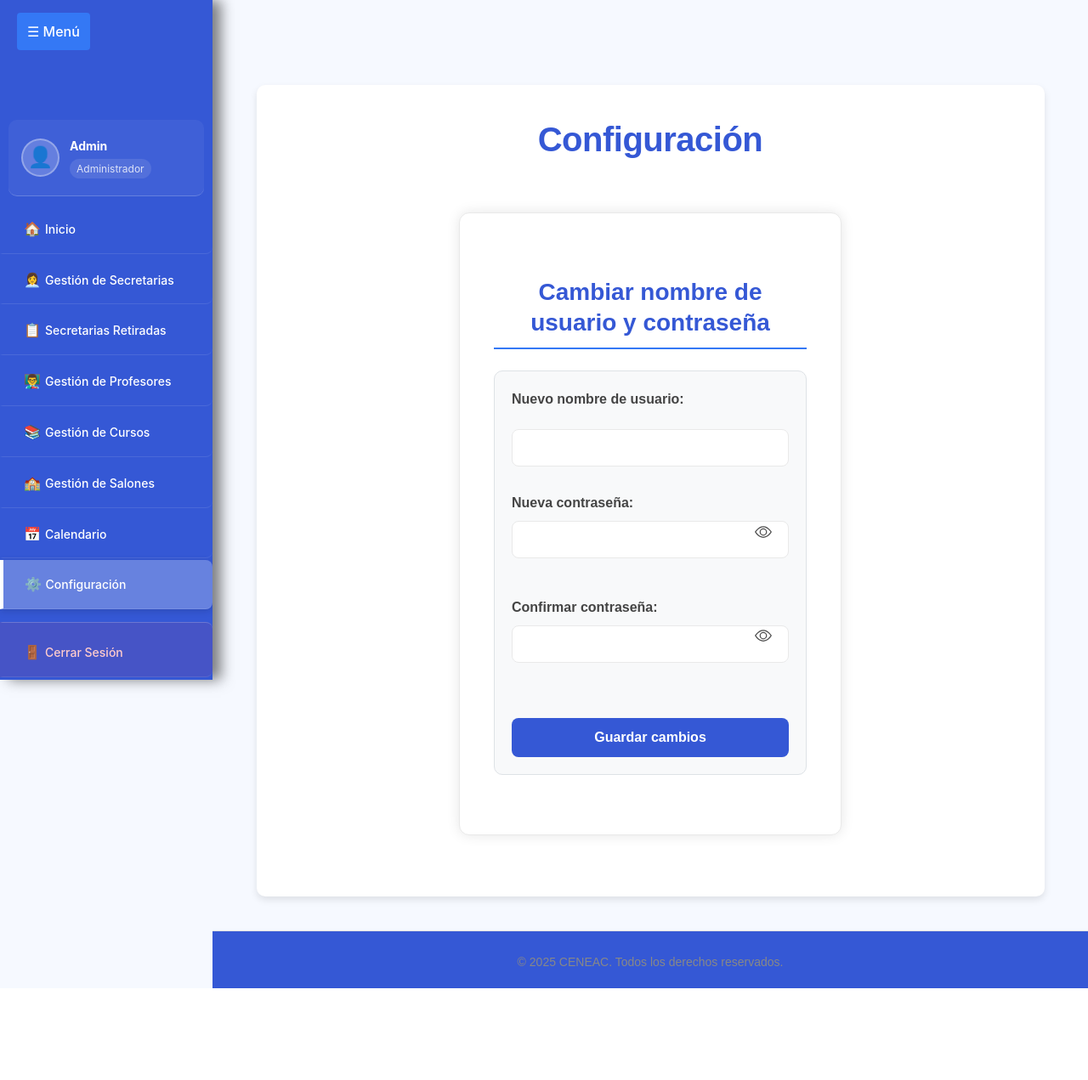
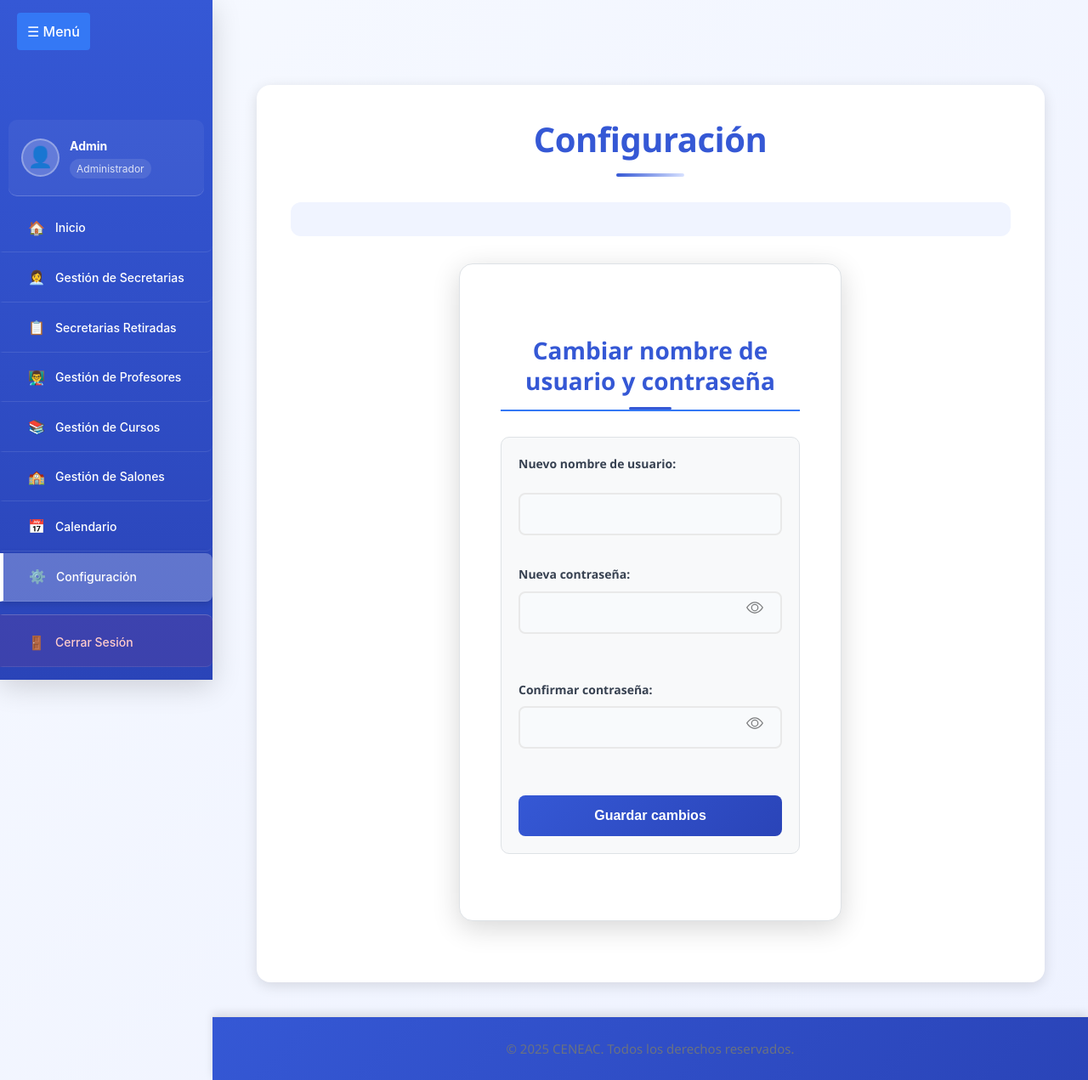
Before and after one commit to bestrolla/ceneac, a PHP site: page /ceneac/admin/configuracion/vista/configuracion.php in a window 1280 px wide. Shown: the whole page at 85% size. Before the commit the page ends 1163 px from the top, so only its background shows below. Run offline with PHP 8.4, Linux system fonts and the light colour scheme.

Commit message:
configuracion/vista/styles.css

```diff
--- a/admin/configuracion/vista/styles.css
+++ b/admin/configuracion/vista/styles.css
@@ -1,8 +1,19 @@
 :root {
   --azul: #3558d5;
+  --azul-oscuro: #2a44b8;
   --azul-claro: #d7e1ff;
-  --blanco: #fff;
+  --azul-muy-claro: #f0f4ff;
+  --blanco: #ffffff;
   --gris: #e9e9e9;
+  --gris-oscuro: #6b7280;
+  --gris-fondo: #f8fafc;
+  --sombra-sm: 0 2px 8px rgba(0, 0, 0, 0.08);
+  --sombra-md: 0 4px 16px rgba(0, 0, 0, 0.12);
+  --sombra-lg: 0 8px 32px rgba(0, 0, 0, 0.16);
+  --radio-sm: 8px;
+  --radio-md: 12px;
+  --radio-lg: 16px;
+  --transicion: 0.3s cubic-bezier(0.4, 0, 0.2, 1);
 }
 
 * {
@@ -12,15 +23,16 @@
 }
 
 body {
-  font-family: Arial, sans-serif;
-  background-color: #f6f9ff;
+  font-family: 'Segoe UI', system-ui, -apple-system, sans-serif;
+  background: linear-gradient(135deg, #f6f9ff 0%, #eef2ff 100%);
   display: flex;
   flex-direction: column;
   min-height: 100vh;
   line-height: 1.6;
+  color: #1f2937;
 }
 
-/* Barra superior */
+/* Barra superior mejorada */
 .top-bar {
   position: fixed;
   top: 0;
@@ -49,26 +67,47 @@ body {
   z-index: 1001;
   top: 0;
   left: 0;
-  background-color: var(--azul);
+  background: linear-gradient(180deg, var(--azul) 0%, var(--azul-oscuro) 100%);
   overflow-x: hidden;
-  transition: 0.3s;
+  transition: width 0.3s cubic-bezier(0.4, 0, 0.2, 1);
   padding-top: 80px;
-  box-shadow: 10px 0 15px rgba(0, 0, 0, 0.5);
+  box-shadow: var(--sombra-lg);
 }
 
 .sidebar a {
-  padding: 14px 25px;
+  padding: 15px 30px;
   text-decoration: none;
-  font-size: 18px;
+  font-size: 17px;
   color: var(--blanco);
-  display: block;
-  transition: 0.3s;
+  display: flex;
+  align-items: center;
+  gap: 12px;
+  transition: all var(--transicion);
+  border-left: 3px solid transparent;
+  position: relative;
+  overflow: hidden;
+}
+
+.sidebar a::before {
+  content: '';
+  position: absolute;
+  left: 0;
+  top: 0;
+  bottom: 0;
+  width: 0;
+  background: rgba(255, 255, 255, 0.1);
+  transition: width var(--transicion);
 }
 
 .sidebar a:hover {
   background-color: var(--azul-claro);
-  color: black;
-  padding-left: 30px;
+  color: #1f2937;
+  border-left: 3px solid white;
+  padding-left: 35px;
+}
+
+.sidebar a:hover::before {
+  width: 100%;
 }
 
 .closebtn {
@@ -76,60 +115,89 @@ body {
   top: 15px;
   right: 15px;
   font-size: 36px;
-  background: none;
+  background: rgba(255, 255, 255, 0.1);
   border: none;
   color: white;
   cursor: pointer;
-  width: 40px;
-  height: 40px;
+  width: 45px;
+  height: 45px;
   display: flex;
   align-items: center;
   justify-content: center;
   border-radius: 50%;
-  transition: background-color 0.3s;
+  transition: all var(--transicion);
 }
 
 .closebtn:hover {
-  background-color: rgba(255, 255, 255, 0.2);
+  background: rgba(255, 255, 255, 0.2);
+  transform: rotate(90deg);
 }
 
-/* Botón de menú */
+/* Botón de menú mejorado */
 .openbtn {
-  font-size: 20px;
-  background-color: var(--azul);
+  font-size: 18px;
+  background: rgba(255, 255, 255, 0.1);
   color: white;
   padding: 12px 20px;
-  border: none;
+  border: 2px solid rgba(255, 255, 255, 0.3);
   cursor: pointer;
-  border-radius: 8px;
-  transition: all 0.3s ease;
+  border-radius: var(--radio-sm);
+  transition: all var(--transicion);
+  backdrop-filter: blur(5px);
 }
 
 .openbtn:hover {
-  background-color: #2a44b8;
+  background: rgba(255, 255, 255, 0.2);
+  border-color: white;
   transform: translateY(-2px);
-  box-shadow: 0 4px 8px rgba(0,0,0,0.15);
+  box-shadow: var(--sombra-sm);
 }
 
-/* Contenido principal */
+/* Contenido principal mejorado */
 .main-content {
   flex: 1;
   padding: 40px;
   margin: 100px auto 40px;
   max-width: 1200px;
   width: 90%;
-  background-color: var(--blanco);
-  border-radius: 10px;
-  box-shadow: 0 4px 8px rgba(0, 0, 0, 0.1);
+  background: var(--blanco);
+  border-radius: var(--radio-lg);
+  box-shadow: var(--sombra-md);
+  animation: slideUp 0.5s ease-out;
+}
+
+@keyframes slideUp {
+  from {
+    opacity: 0;
+    transform: translateY(30px);
+  }
+  to {
+    opacity: 1;
+    transform: translateY(0);
+  }
 }
 
 .main-content h1 {
   font-size: 2.5rem;
-  font-weight: bold;
+  font-weight: 700;
   color: var(--azul);
   text-align: center;
   margin-bottom: 30px;
   letter-spacing: -0.5px;
+  position: relative;
+  padding-bottom: 20px;
+}
+
+.main-content h1::after {
+  content: '';
+  position: absolute;
+  bottom: 0;
+  left: 50%;
+  transform: translateX(-50%);
+  width: 80px;
+  height: 4px;
+  background: linear-gradient(90deg, var(--azul), var(--azul-claro));
+  border-radius: 2px;
 }
 
 .header {
@@ -137,73 +205,100 @@ body {
   align-items: center;
   justify-content: space-between;
   flex-wrap: wrap;
-  margin-bottom: 20px;
+  margin-bottom: 30px;
   gap: 20px;
+  padding: 20px;
+  background: var(--azul-muy-claro);
+  border-radius: var(--radio-md);
 }
 
 p {
-  margin-top: 5px;
-  color: #888;
+  color: var(--gris-oscuro);
   text-align: center;
+  font-size: 15px;
 }
 
-/* Botón agregar */
+/* Botón agregar mejorado */
 .add-btn {
-  background-color: var(--azul);
+  background: linear-gradient(135deg, var(--azul) 0%, var(--azul-oscuro) 100%);
   color: white;
-  padding: 12px 25px;
+  padding: 14px 28px;
   border: none;
-  font-weight: bold;
-  border-radius: 6px;
+  font-weight: 600;
+  border-radius: var(--radio-sm);
   cursor: pointer;
-  transition: all 0.3s ease;
+  transition: all var(--transicion);
   font-size: 16px;
+  position: relative;
+  overflow: hidden;
+  box-shadow: var(--sombra-sm);
+}
+
+.add-btn::before {
+  content: '';
+  position: absolute;
+  top: 50%;
+  left: 50%;
+  width: 0;
+  height: 0;
+  border-radius: 50%;
+  background: rgba(255, 255, 255, 0.3);
+  transform: translate(-50%, -50%);
+  transition: width 0.6s, height 0.6s;
 }
 
 .add-btn:hover {
-  background-color: #2a4ab3;
   transform: translateY(-2px);
-  box-shadow: 0 4px 8px rgba(0,0,0,0.15);
+  box-shadow: var(--sombra-md);
 }
 
-/* Tabla */
+.add-btn:hover::before {
+  width: 300px;
+  height: 300px;
+}
+
+/* Tabla mejorada */
 .table-container {
   width: 100%;
   overflow-x: auto;
   margin: 20px auto;
-  border-radius: 10px;
-  box-shadow: 0 2px 5px rgba(0, 0, 0, 0.1);
+  border-radius: var(--radio-md);
+  box-shadow: var(--sombra-md);
+  background: var(--blanco);
 }
 
 .student-table {
   width: 100%;
   min-width: 600px;
-  border-collapse: collapse;
-  background-color: white;
+  border-collapse: separate;
+  border-spacing: 0;
 }
 
 .student-table th,
 .student-table td {
-  padding: 14px 18px;
-  border: 1px solid var(--gris);
+  padding: 16px 20px;
   text-align: center;
+  border-bottom: 1px solid var(--gris);
 }
 
 .student-table th {
-  background-color: var(--azul-claro);
-  font-weight: bold;
+  background: linear-gradient(135deg, var(--azul-claro) 0%, #c5d4ff 100%);
+  font-weight: 700;
   color: var(--azul);
   text-transform: uppercase;
   font-size: 13px;
   letter-spacing: 0.5px;
+  border-bottom: 3px solid var(--azul);
 }
 
 .student-table tr {
-  transition: background-color 0.2s ease;
+  transition: all var(--transicion);
 }
 
-.student-table tr:hover {
-  background-color: #f0f4ff;
+.student-table tbody tr:hover {
+  background-color: var(--azul-muy-claro);
+  transform: scale(1.01);
+  box-shadow: var(--sombra-sm);
 }
 
 .icons {
@@ -215,93 +310,114 @@ p {
 
 .icons img {
   cursor: pointer;
-  transition: transform 0.2s;
+  transition: all var(--transicion);
+  opacity: 0.7;
+  padding: 5px;
+  border-radius: 50%;
 }
 
 .icons img:hover {
   transform: scale(1.2);
+  opacity: 1;
+  background: var(--azul-claro);
 }
 
-/* Footer */
+/* Footer mejorado */
 footer {
   text-align: center;
-  padding: 20px;
-  background-color: var(--azul);
+  padding: 25px;
+  background: linear-gradient(135deg, var(--azul) 0%, var(--azul-oscuro) 100%);
   color: white;
   margin-top: auto;
+  box-shadow: 0 -4px 10px rgba(0, 0, 0, 0.1);
 }
 
-/* Panel de configuración */
+/* Panel de configuración mejorado */
 .config-panel {
-  background-color: #fff;
-  border: 1px solid var(--gris);
-  padding: 2.5rem;
+  background: var(--blanco);
+  padding: 3rem;
   margin: 2rem auto;
-  border-radius: 12px;
+  border-radius: var(--radio-lg);
   max-width: 450px;
   width: 90%;
-  box-shadow: 0 0 15px rgba(0, 0, 0, 0.1);
+  box-shadow: var(--sombra-lg);
+  animation: slideUp 0.5s ease-out;
 }
 
 .config-panel h2 {
   text-align: center;
-  margin-bottom: 25px;
+  margin-bottom: 30px;
   color: var(--azul);
   font-size: 28px;
+  position: relative;
+  padding-bottom: 15px;
+}
+
+.config-panel h2::after {
+  content: '';
+  position: absolute;
+  bottom: 0;
+  left: 50%;
+  transform: translateX(-50%);
+  width: 50px;
+  height: 3px;
+  background: var(--azul);
+  border-radius: 2px;
 }
 
 .config-form label {
   display: block;
   margin-bottom: 8px;
-  font-weight: bold;
-  color: #444;
+  font-weight: 600;
+  color: #374151;
+  font-size: 14px;
 }
 
 .config-form input[type="text"],
 .config-form input[type="password"] {
   width: 100%;
-  padding: 12px 15px;
-  margin-bottom: 15px;
-  border: 1px solid var(--gris);
-  border-radius: 8px;
-  box-sizing: border-box;
+  padding: 14px 18px;
+  margin-bottom: 20px;
+  border: 2px solid var(--gris);
+  border-radius: var(--radio-sm);
   font-size: 16px;
-  transition: border-color 0.3s ease;
+  transition: all var(--transicion);
+  background: var(--gris-fondo);
 }
 
 .config-form input:focus {
   outline: none;
   border-color: var(--azul);
-  box-shadow: 0 0 0 3px rgba(53, 88, 213, 0.1);
+  background: var(--blanco);
+  box-shadow: 0 0 0 4px rgba(53, 88, 213, 0.1);
 }
 
 .config-form button[type="submit"] {
-  margin-top: 20px;
   width: 100%;
-  padding: 14px;
-  background-color: var(--azul);
+  padding: 15px;
+  background: linear-gradient(135deg, var(--azul) 0%, var(--azul-oscuro) 100%);
   color: white;
   border: none;
-  border-radius: 8px;
+  border-radius: var(--radio-sm);
   cursor: pointer;
-  font-weight: bold;
+  font-weight: 700;
   font-size: 16px;
-  transition: all 0.3s ease;
+  transition: all var(--transicion);
+  position: relative;
+  overflow: hidden;
 }
 
 .config-form button[type="submit"]:hover {
-  background-color: #2c47b8;
   transform: translateY(-2px);
-  box-shadow: 0 4px 8px rgba(0,0,0,0.15);
+  box-shadow: var(--sombra-md);
 }
 
-/* Textbox contenedor para input y botón del ojo */
+/* Textbox y toggle password mejorados */
 .textbox {
   position: relative;
-  margin-bottom: 15px;
+  margin-bottom: 20px;
 }
 
-/* Botón del ojo */
 .toggle-password {
   position: absolute;
   right: 15px;
@@ -310,62 +426,65 @@ footer {
   background: none;
   border: none;
   cursor: pointer;
-  padding: 0;
-  width: 30px;
-  height: 30px;
+  padding: 5px;
+  width: 35px;
+  height: 35px;
   display: flex;
   align-items: center;
   justify-content: center;
   border-radius: 50%;
-  transition: background-color 0.3s;
+  transition: all var(--transicion);
 }
 
 .toggle-password:hover {
-  background-color: var(--gris);
+  background: var(--azul-claro);
 }
 
 .password-icon {
   width: 20px;
   height: 20px;
-  opacity: 0.7;
-  transition: opacity 0.3s;
+  opacity: 0.5;
+  transition: opacity var(--transicion);
 }
 
 .toggle-password:hover .password-icon {
   opacity: 1;
 }
 
-/* Mensajes de configuración */
+/* Mensajes mejorados */
 .config-message {
   margin-top: 20px;
   padding: 15px;
-  border-radius: 6px;
-  font-weight: bold;
+  border-radius: var(--radio-sm);
+  font-weight: 600;
   text-align: center;
+  animation: slideUp 0.3s ease-out;
 }
 
 .config-message.success {
-  background-color: #d4edda;
+  background: linear-gradient(135deg, #d4edda 0%, #c3e6cb 100%);
   color: #155724;
-  border: 1px solid #c3e6cb;
+  border: 1px solid #b8daff;
+  box-shadow: var(--sombra-sm);
 }
 
 .config-message.error {
-  background-color: #f8d7da;
+  background: linear-gradient(135deg, #f8d7da 0%, #f5c6cb 100%);
   color: #721c24;
   border: 1px solid #f5c6cb;
+  box-shadow: var(--sombra-sm);
 }
 
-/* Mensaje de error */
 .error-message {
-  color: red;
-  font-size: 0.9rem;
+  color: #dc3545;
+  font-size: 0.85rem;
   margin-top: 5px;
   display: none;
   text-align: center;
+  font-weight: 500;
 }
 
-/* Accesibilidad */
+/* Accesibilidad mejorada */
 .config-form input:focus,
 .config-form button:focus,
 .add-btn:focus,
@@ -373,15 +492,35 @@ footer {
 .openbtn:focus,
 .closebtn:focus {
   outline: none;
-  box-shadow: 0 0 0 3px rgba(53, 88, 213, 0.2);
+  box-shadow: 0 0 0 4px rgba(53, 88, 213, 0.2);
+  border-color: var(--azul);
 }
 
 button:disabled {
-  opacity: 0.6;
+  opacity: 0.5;
   cursor: not-allowed;
+  transform: none !important;
 }
 
-/* Responsive */
+/* Scrollbar personalizado */
+::-webkit-scrollbar {
+  width: 10px;
+}
+
+::-webkit-scrollbar-track {
+  background: var(--gris-fondo);
+}
+
+::-webkit-scrollbar-thumb {
+  background: var(--azul-claro);
+  border-radius: 5px;
+}
+
+::-webkit-scrollbar-thumb:hover {
+  background: var(--azul);
+}
+
+/* Responsive mejorado */
 @media (max-width: 768px) {
   .main-content {
     margin: 90px auto 20px;
```
Also changed, not shown: other parts of admin/configuracion/vista/styles.css (+31 -16 lines).
